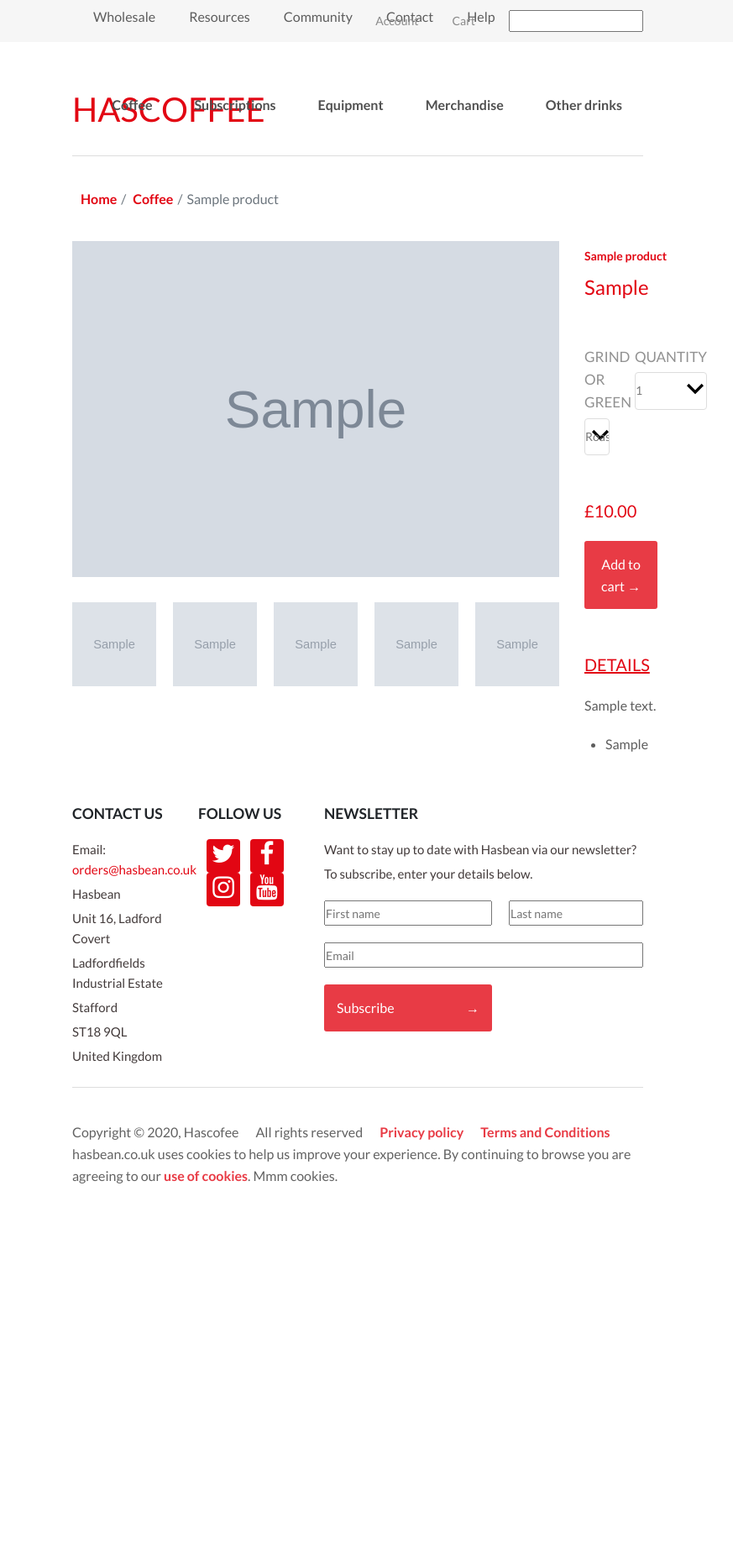
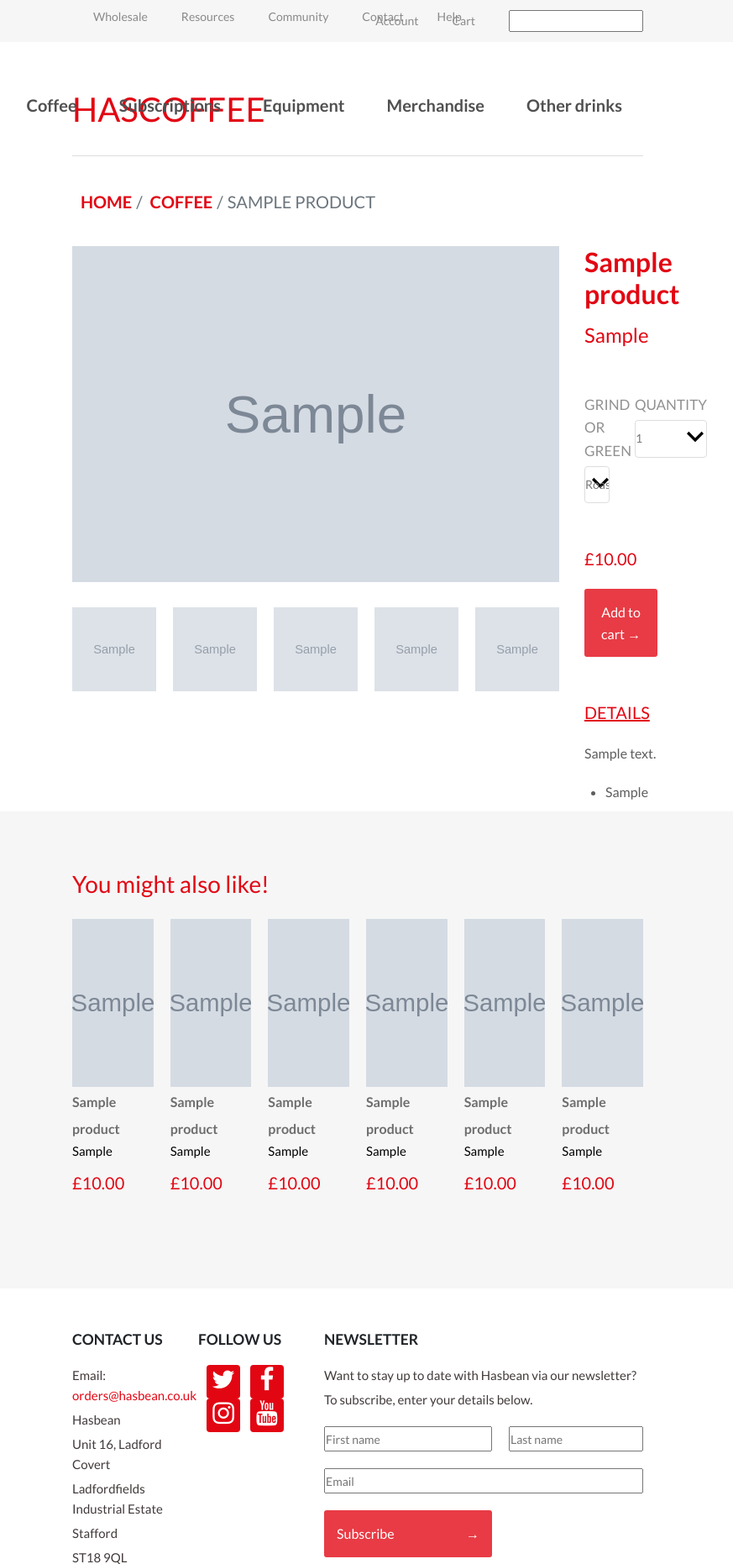
Before and after one commit to funkhizz/hascoffee, a Django app: a page that uses templates/product_detail.html in a window 1280 px wide. Shown: the top 1862 px of the page at 84% size, without its empty margins (214-1087 px from the left). Before the commit the page ends 1409 px from the top, so only its background shows below. Run offline with Django 3.2, Linux system fonts and the light colour scheme; tables that the repository leaves empty hold one stand-in row (values such as "Sample post"); grey boxes marked "Sample" are stand-in pictures; some libraries are stand-ins or nearby versions.

Commit message:
fixing some css detail.html done

```diff
--- a/products/models.py
+++ b/products/models.py
@@ -5,6 +5,8 @@
 from django.db.models.signals import pre_save
 from hascoffee.utils import unique_slug_generator
 from django.urls import reverse
+from django.db.models.aggregates import Count
+from random import randint
 
 def get_filename_ext(filepath):
     base_name = os.path.basename(filepath)
@@ -19,6 +21,12 @@
     name, ext = get_filename_ext(filename)
     final_filename = '{new_filename}{ext}'.format(new_filename=new_filename, ext=ext)
     return "products/{date_time}/{title}/{final_filename}".format(date_time=formatedDate, title=title, final_filename=final_filename)
+
+class ProductManager(models.Manager):
+    def random(self):
+        count = self.aggregate(count=Count('id'))['count']
+        random_index = randint(0, count - 1)
+        return self.all()[random_index]
 
 class Product(models.Model):
     title = models.CharField(max_length=200)
@@ -39,6 +47,8 @@
     is_published = models.BooleanField(default=True)
     timestamp = models.DateTimeField(default=datetime.now)
 
+    objects = ProductManager()
+
     def __str__(self):
         return self.title
 
--- a/products/views.py
+++ b/products/views.py
@@ -7,10 +7,12 @@
 
 def product_detail(request, slug):
     instance = get_object_or_404(Product, slug=slug)
+    randomquery = [Product.objects.random() for i in range(6)]
     context = {
         'object_detail': instance,
         'quantity_choices': quantity_choices,
-        'grind_choices': grind_choices
+        'grind_choices': grind_choices,
+        'random_products': randomquery
     }
     return render(request, "product_detail.html", context)
 
--- a/static_project/css/breadcrumb.css
+++ b/static_project/css/breadcrumb.css
@@ -1,14 +1,15 @@
 .breadcrumb {
     background-color: white;
     margin-top: 4rem;
+    margin: 0 30rem 3rem 30rem;
     font-size: 2rem;
-    margin: 0 30rem 3rem 30rem;
 }
 
 .breadcrumb-item a {
     color: #e20613;
     text-decoration: none;
     font-weight: bolder;
+    text-transform: uppercase;
 }
 
 .breadcrumb-item :hover {
@@ -16,3 +17,7 @@
     text-decoration: none;
     filter: brightness(150%);
 }
+
+.breadcrumb-item.active {
+    text-transform: uppercase;
+}
--- a/static_project/css/homepage.css
+++ b/static_project/css/homepage.css
@@ -191,7 +191,7 @@
 }
 
 .product-pic {
-    height: 20rem;
+    height: 30rem;
     width: 100%;
 }
 
--- a/static_project/css/product_detail.css
+++ b/static_project/css/product_detail.css
@@ -41,7 +41,7 @@
   grid-column-gap: 2rem;
 }
 
-.product {
+.product-detail {
   display: block;
   height: 100%;
 }
@@ -54,7 +54,7 @@
   height: 100%;
 }
 
-.product-title {
+.product-title-main {
   font-size: 3.2rem;
   font-weight: bolder;
   margin-bottom: 1rem;
@@ -124,11 +124,136 @@
   margin-bottom: 2rem;
 }
 
-li {
-  font-size: 1.6rem;
-  color: #5d5d5d;
-}
+
 
 ul {
   margin-left: 2.5rem;
 }
+
+.new-section {
+  background-color: #f6f6f6;
+  padding: 4rem 0;
+  }
+
+
+.new-section h2 {
+    font-size: 2.8rem;
+    margin-bottom: 2.5rem;
+    color: #e20613;
+    grid-column: 1 / -1;
+
+}
+
+.product-list-section {
+    margin: 3rem 30rem 5rem 30rem;
+
+    display: grid;
+    grid-template-columns: repeat(6, 1fr) !important;
+    grid-template-rows: min-content 1fr;
+    grid-column-gap: 2rem;
+}
+
+.product {
+    cursor: pointer;
+}
+
+
+
+.product a {
+    font-size: 2rem;
+    color: black;
+    text-decoration: none;
+}
+
+.product-title {
+  color: #6d6d6d;
+  font-weight: bolder;
+  font-size: 1.6rem;
+}
+
+.product-title:hover {
+  color: #e20613;
+
+}
+
+
+
+.product-pic {
+    height: 20rem;
+    width: 100%;
+}
+
+.small:hover .product-title {
+    color: red;
+}
+
+.small:hover img {
+    opacity: .75;
+}
+
+.small-height:hover .product-title {
+    color: red;
+}
+
+.small-height:hover img {
+    opacity: .75;
+}
+
+.product-pic img{
+    width: 100%;
+    height: 100%;
+}
+
+.product-content {
+    font-size: 1.5rem;
+}
+
+.product-price {
+    font-size: 2rem;
+}
+
+/* Select */
+.pre-section {
+  display: flex;
+  justify-content: space-between;
+  align-items: center;
+  margin: 0 30rem;
+
+}
+
+.section-name {
+  font-size: 3.4rem;
+  color: #e20613;
+  margin-bottom: 2rem;
+}
+
+.section-sort {
+  font-size: 2rem;
+  color: #6d6d6d;
+  text-transform: uppercase;
+  display: flex;
+  align-items: center;
+}
+
+select {
+  background-color: white;
+  font-size: 1.4rem;
+  padding: 1rem 0;
+  border: 1px solid #dddddd;
+  color: #777777;
+  border-radius: 4px;
+  background-image: url('../icons/down-arrow.svg');
+  background-size: 20px 30px;
+  background-repeat: no-repeat;
+  background-position-x: 95%;
+  background-position-y: 32%;
+  -moz-appearance:none; /* Firefox */
+  -webkit-appearance:none; /* Safari and Chrome */
+  appearance: none;
+  width: 14rem;
+}
+
+.desc-li {
+  font-size: 1.6rem;
+  color: #5d5d5d;
+}
--- a/templates/homepage.html
+++ b/templates/homepage.html
@@ -81,10 +81,10 @@
       {% for obj in object_list %}
       <div class="product">
         <div class="new-product">
-          <a href="#">
-            <span class="product-pic">
+          <a href="{{ obj.get_absolute_url }}">
+            <div class="product-pic">
               <img src="{{ obj.photo_main.url }}" alt="" >
-            </span>
+            </div>
             <span class="product-title">{{ obj.title}}</span>
             <p class="product-content">{{ obj.ingridients}}</p>
             <p class="product-price">£{{obj.price}}</p>
--- a/templates/product_detail.html
+++ b/templates/product_detail.html
@@ -6,7 +6,6 @@
 <link rel="stylesheet" href="{% static 'css/breadcrumb.css' %}">
 
 <link rel="stylesheet" href="{% static 'css/product_detail.css' %}">
-<link rel="stylesheet" href="{% static 'css/product_list.css' %}">
 
 
 <link rel="stylesheet" href="https://cdnjs.cloudflare.com/ajax/libs/font-awesome/4.7.0/css/font-awesome.min.css">
@@ -17,7 +16,7 @@
 
 {% include 'snippets/header.html' with headerstyle="grey-header" %}
 
-<nav>
+<nav aria-label="breadcrumb">
     <ol class="breadcrumb">
         <li class="breadcrumb-item">
             <a href="{% url 'home' %}">Home</a>
@@ -30,7 +29,7 @@
 </nav>
 
 
-<div class="product">
+<div class="product-detail">
     <div class="product-main">
         <div class="product-grid-left">
             <!-- Thumbnail gallery -->
@@ -68,7 +67,7 @@
             </div>
         </div>
         <div class="product-grid-right">
-            <h2 class="product-title">{{object_detail.title}}</h2>
+            <h2 class="product-title-main">{{object_detail.title}}</h2>
             <p class="product-ingridients">{{object_detail.ingridients}}</p>
             <form action="">
                 <div class="quantity-grid">
@@ -104,11 +103,32 @@
             </div>
             <div class="product-description">{{object_detail.description}}</div>
             <ul>
-                <li>{{object_detail.country}}</li>
+                <li class="desc-li">{{object_detail.country}}</li>
             </ul>
         </div>
     </div>
   </div>
+
+  <div class="new-section">
+    <div class="product-list-section detail_section">
+    <h2>You might also like!</h2>
+
+      {% for random in random_products %}
+      <div class="product">
+        <div class="new-product">
+          <a href="#">
+            <div class="product-pic">
+              <img src="{{ random.photo_main.url }}" alt="" >
+            </div>
+            <span class="product-title">{{ random.title}}</span>
+            <p class="product-content">{{ random.ingridients}}</p>
+            <p class="product-price">£{{random.price}}</p>
+          </a>
+        </div>
+      </div>
+      {% endfor %}
+    </div>
+</div>
 
 
 
```
Also changed, not shown: 5 other files.
